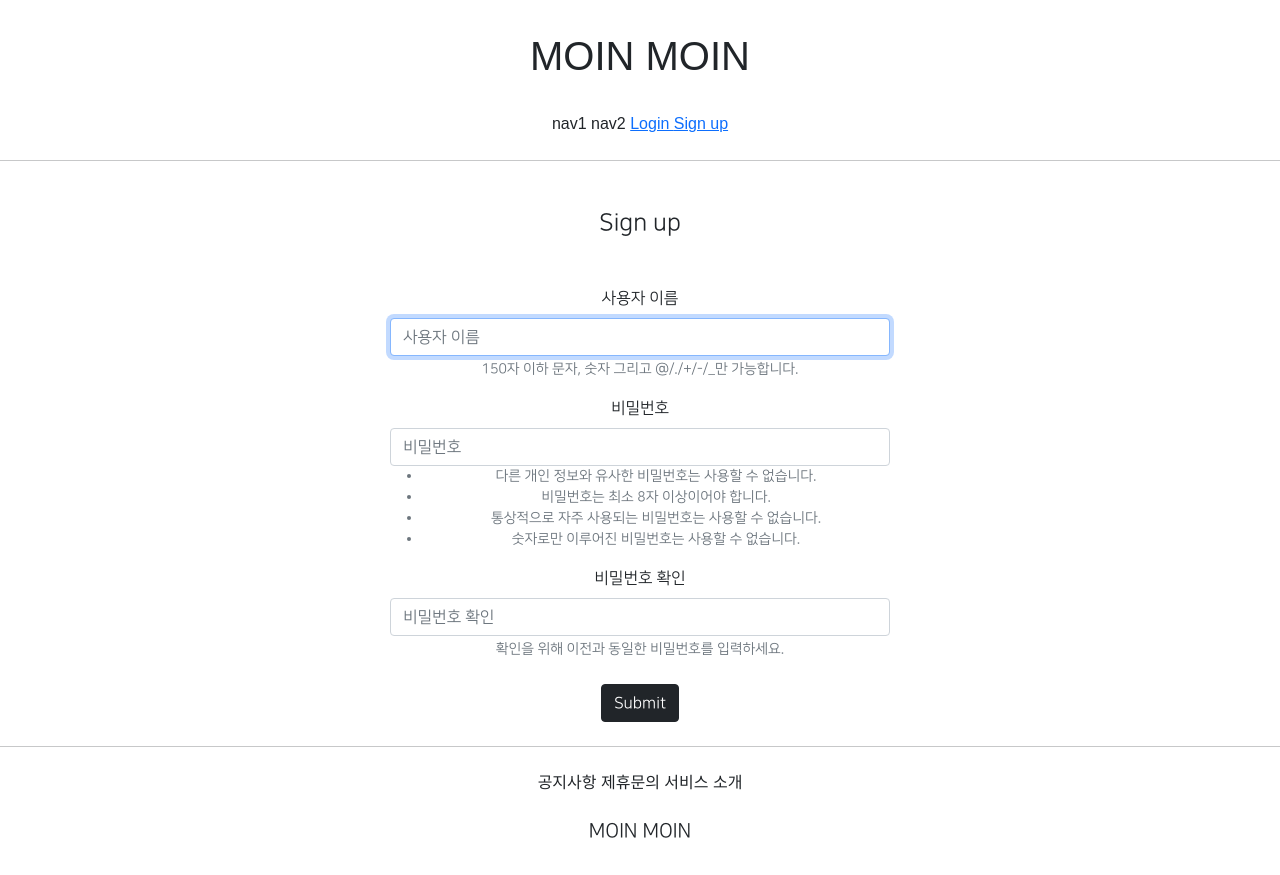
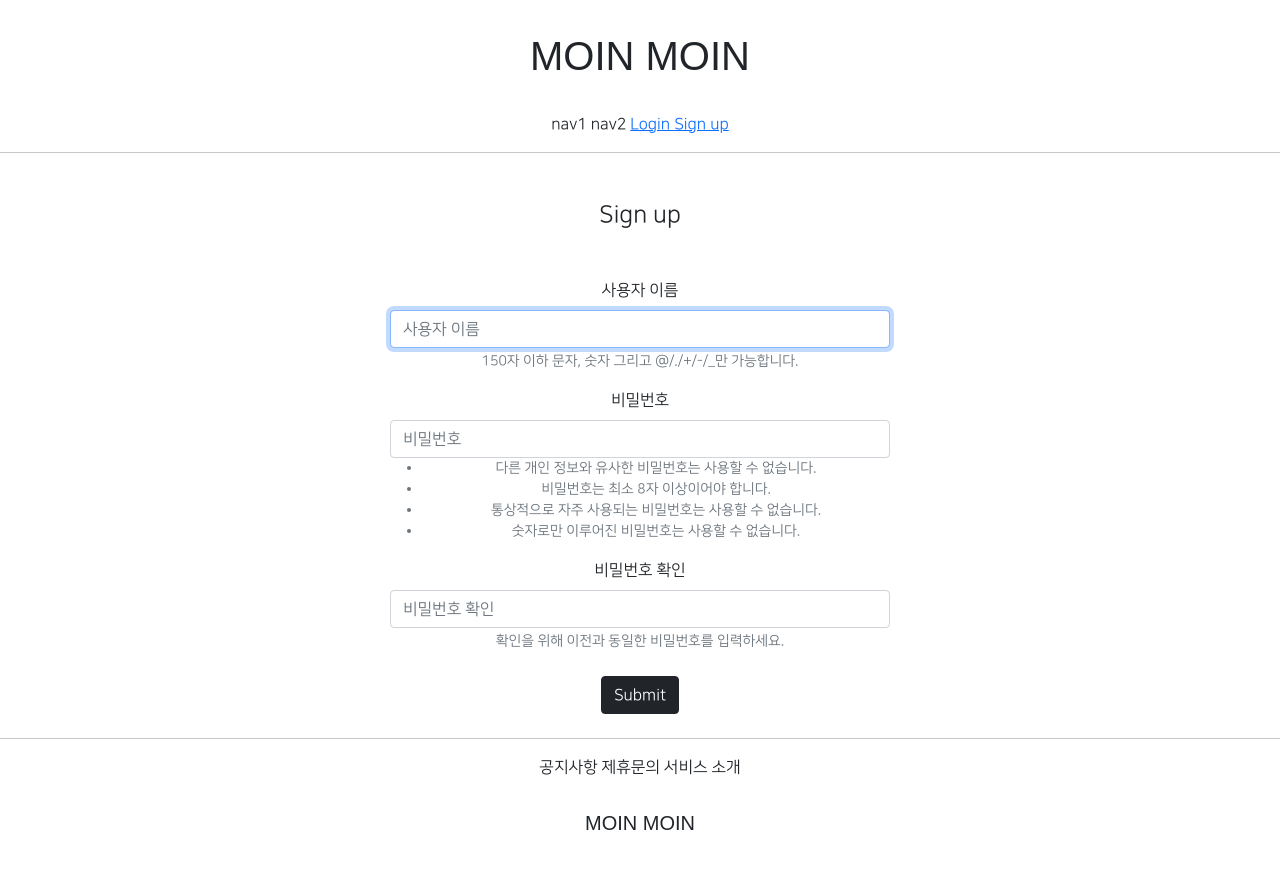
Before and after one commit to kyeongseoJ/2th-uebung, a Django app: page /accounts/create/ in a window 1280 px wide. After the commit the page ends 830 px from the top, so only its background shows below. Run offline with Django 3.2, Linux system fonts and the light colour scheme; parts of the project's set-up code (start-up, migrations or seed data) failed here and were passed over; some libraries are stand-ins or nearby versions; some web fonts are replaced.

Commit message:
2th uebung_15

```diff
--- a/templates/footer.html
+++ b/templates/footer.html
@@ -1,11 +1,11 @@
 <div style="text-align: center">
 
-    <div class="moinmoin_footer_button">
+    <div class="moinmoin_footer_logo">
         <span>공지사항</span>
         <span>제휴문의</span>
         <span>서비스 소개</span>
     </div>
-    <div class="moinmoin_footer_logo">
+    <div class="moinmoin_footer_button">
         <h5>MOIN MOIN</h5>
     </div>
 </div>
--- a/templates/header.html
+++ b/templates/header.html
@@ -2,7 +2,7 @@
     <div class="moinmoin_header_logo">
        <h1>MOIN MOIN</h1>
     </div>
-    <div class="moinmoin_footer_button">
+    <div class="moinmoin_header_buttoner_button">
         <span>nav1</span>
         <span>nav2</span>
           {% if not user.is_authenticated %}
```
